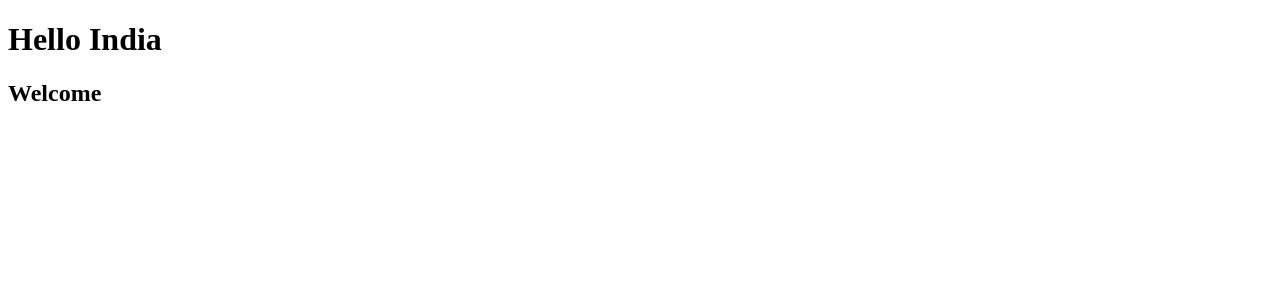
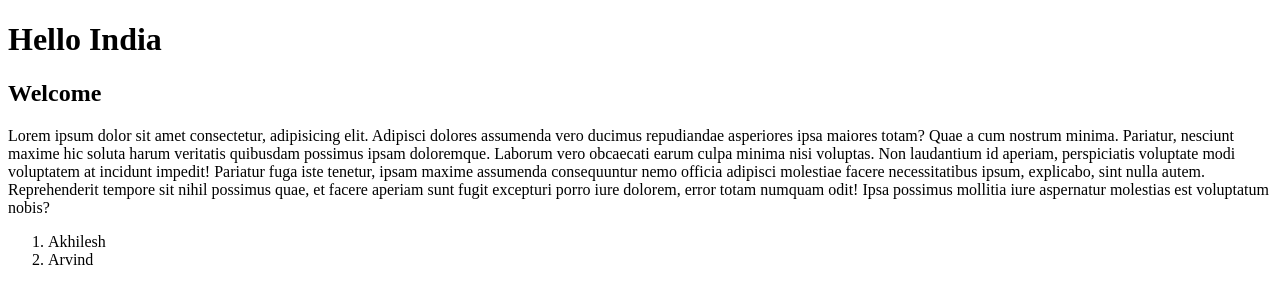
Before and after one commit to Akhilesh-Yadav6283/test2, a plain HTML site: page index.html in a window 1280 px wide. Drawn offline with Linux system fonts and the light colour scheme.

Commit message:
second time

```diff
--- a/index.html
+++ b/index.html
@@ -8,5 +8,10 @@
 <body>
     <h1>Hello India</h1>
     <h2>Welcome</h2>
+    <p>Lorem ipsum dolor sit amet consectetur, adipisicing elit. Adipisci dolores assumenda vero ducimus repudiandae asperiores ipsa maiores totam? Quae a cum nostrum minima. Pariatur, nesciunt maxime hic soluta harum veritatis quibusdam possimus ipsam doloremque. Laborum vero obcaecati earum culpa minima nisi voluptas. Non laudantium id aperiam, perspiciatis voluptate modi voluptatem at incidunt impedit! Pariatur fuga iste tenetur, ipsam maxime assumenda consequuntur nemo officia adipisci molestiae facere necessitatibus ipsum, explicabo, sint nulla autem. Reprehenderit tempore sit nihil possimus quae, et facere aperiam sunt fugit excepturi porro iure dolorem, error totam numquam odit! Ipsa possimus mollitia iure aspernatur molestias est voluptatum nobis?</p>
+    <ol>
+        <li>Akhilesh</li>
+        <li>Arvind</li>
+    </ol>
 </body>
 </html>
```
